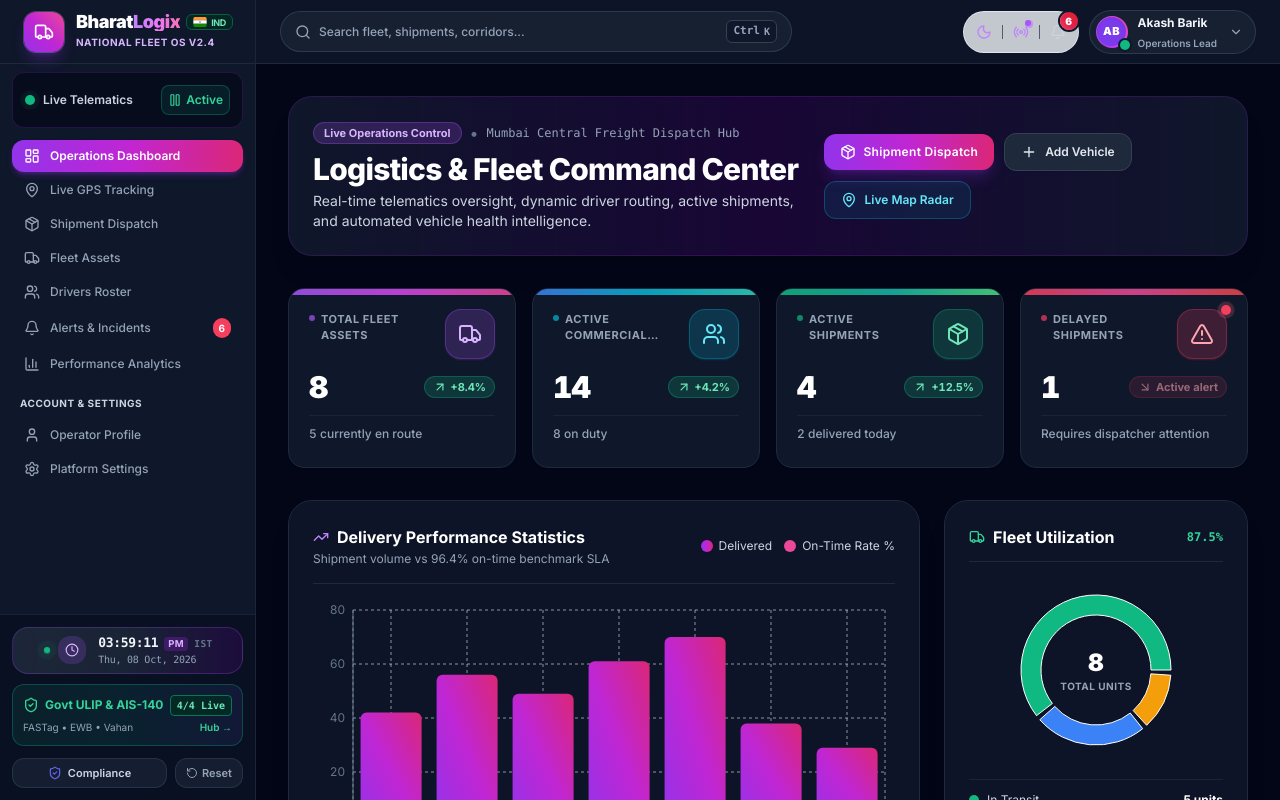
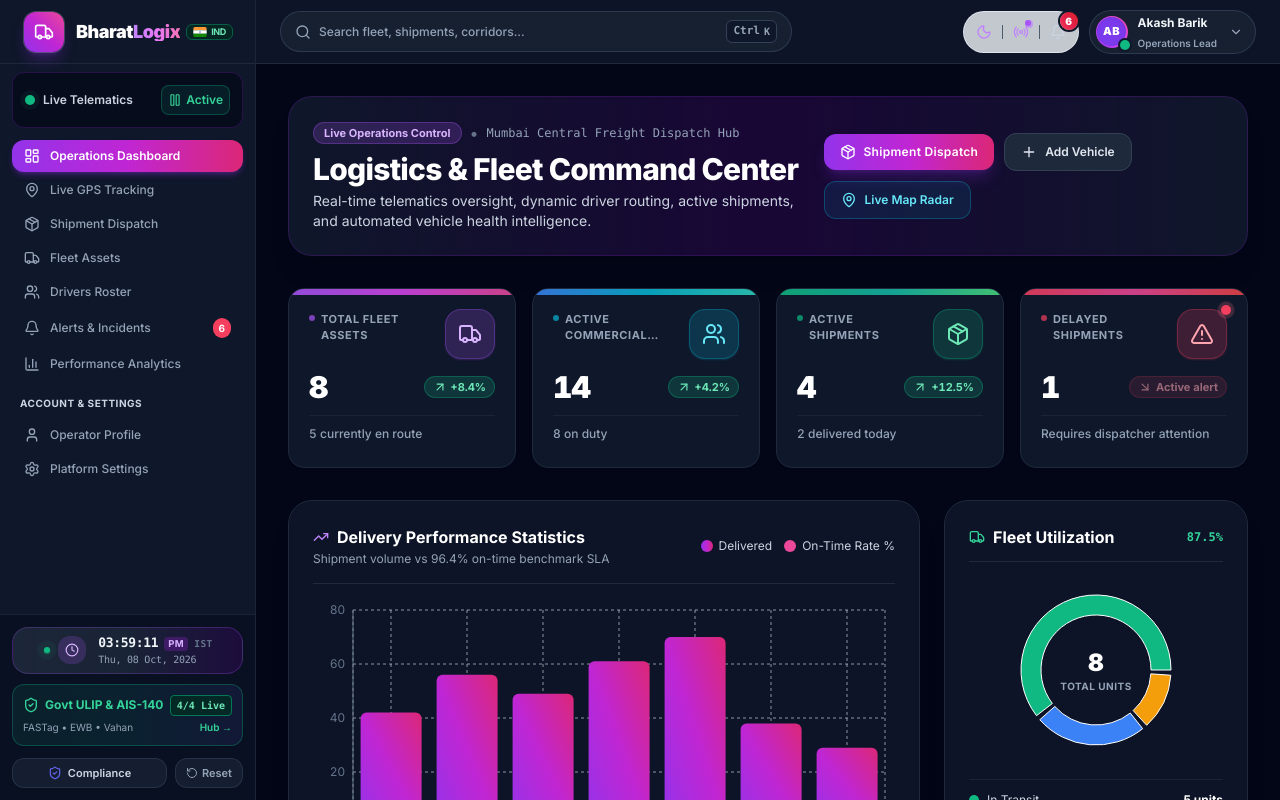
Before and after one commit to Sushanth666/Logistics-Fleet-Tracking-Platform, a React (Vite) app: page / in a window 1280 px wide. Built offline with nearby package versions, Linux system fonts and the light colour scheme.

Commit message:
style(sidebar): remove National Fleet OS v2.4 subtitle

```diff
--- a/src/components/layout/Sidebar.jsx
+++ b/src/components/layout/Sidebar.jsx
@@ -93,9 +93,6 @@ export const Sidebar = ({ isOpen, onClose }) => {
                   <span>IND</span>
                 </span>
               </div>
-              <span className="text-[10px] tracking-wider uppercase font-bold text-purple-700 dark:text-purple-300 block mt-1">
-                National Fleet OS v2.4
-              </span>
             </div>
           </div>
         </div>
```
